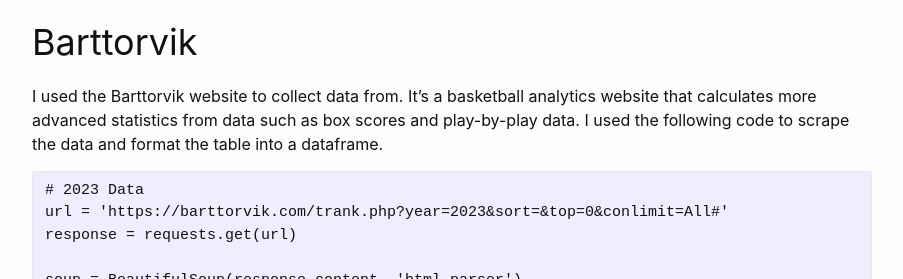
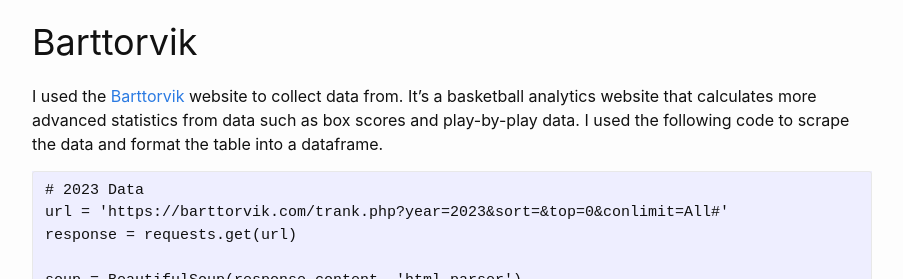
Before and after one commit to MattLindeman/MattLindeman.github.io, a Jekyll site: the page built from _posts/2023-12-12-Data-post.md, in a window 1280 px wide and 900 px high, scrolled down 624 px. Shown: the part 174-453 px from the top of the window, without its empty margins (188-1091 px from the left). Built offline with Jekyll 4.4.1, drawn with Linux system fonts in a browser that asks for light colours; comment, search, counter and statistics services are not loaded; part of the change alters nothing that is shown.

````diff
--- a/_posts/2023-12-12-Data-post.md
+++ b/_posts/2023-12-12-Data-post.md
@@ -21,7 +21,7 @@ import re
 
 # Barttorvik
 
-I used the Barttorvik website to collect data from. It's a basketball analytics website that calculates more advanced statistics from data such as box scores and play-by-play data. I used the following code to scrape the data and format the table into a dataframe.
+I used the [Barttorvik](https://barttorvik.com/#) website to collect data from. It's a basketball analytics website that calculates more advanced statistics from data such as box scores and play-by-play data. I used the following code to scrape the data and format the table into a dataframe.
 
 ```
 # 2023 Data
````
